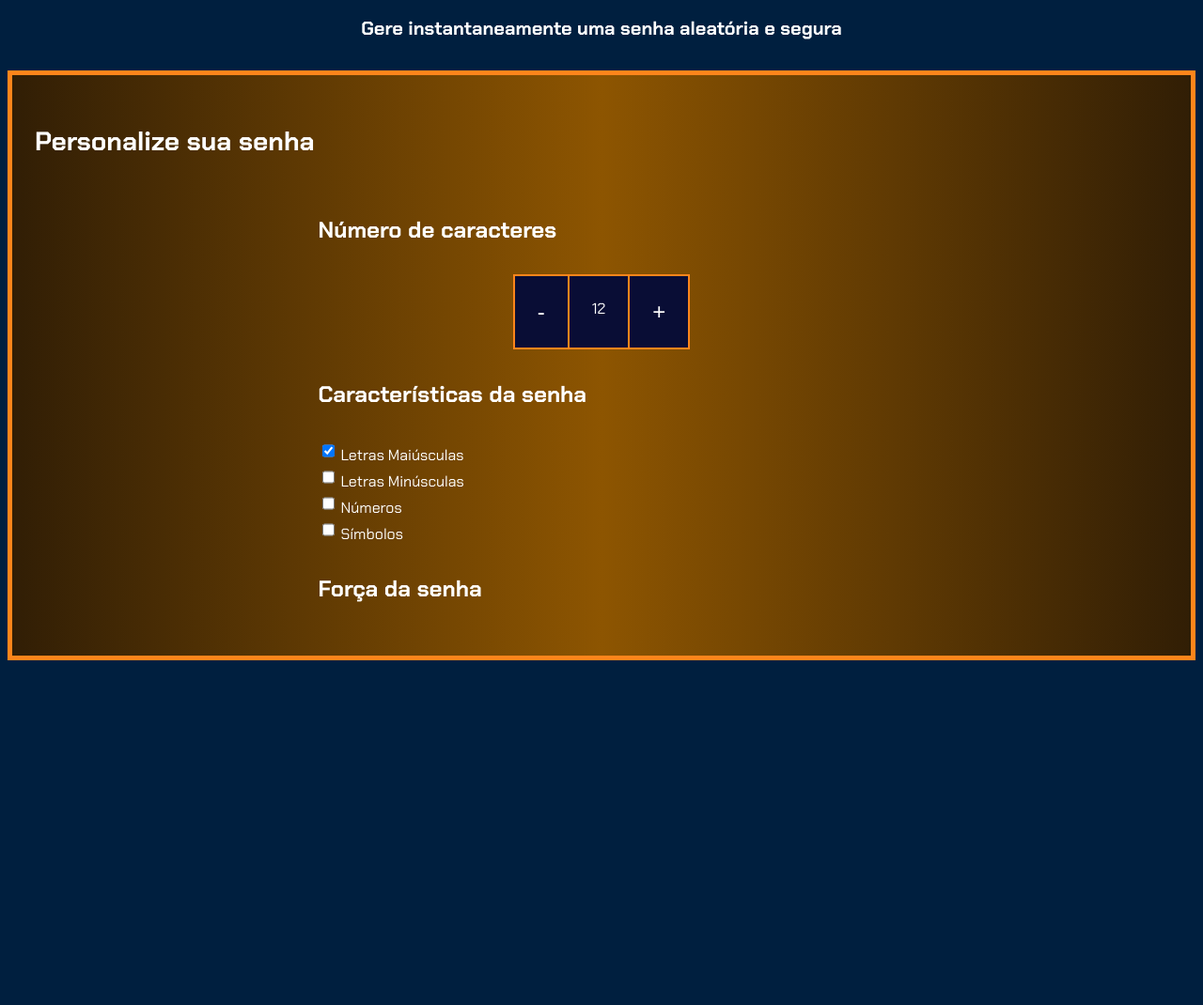
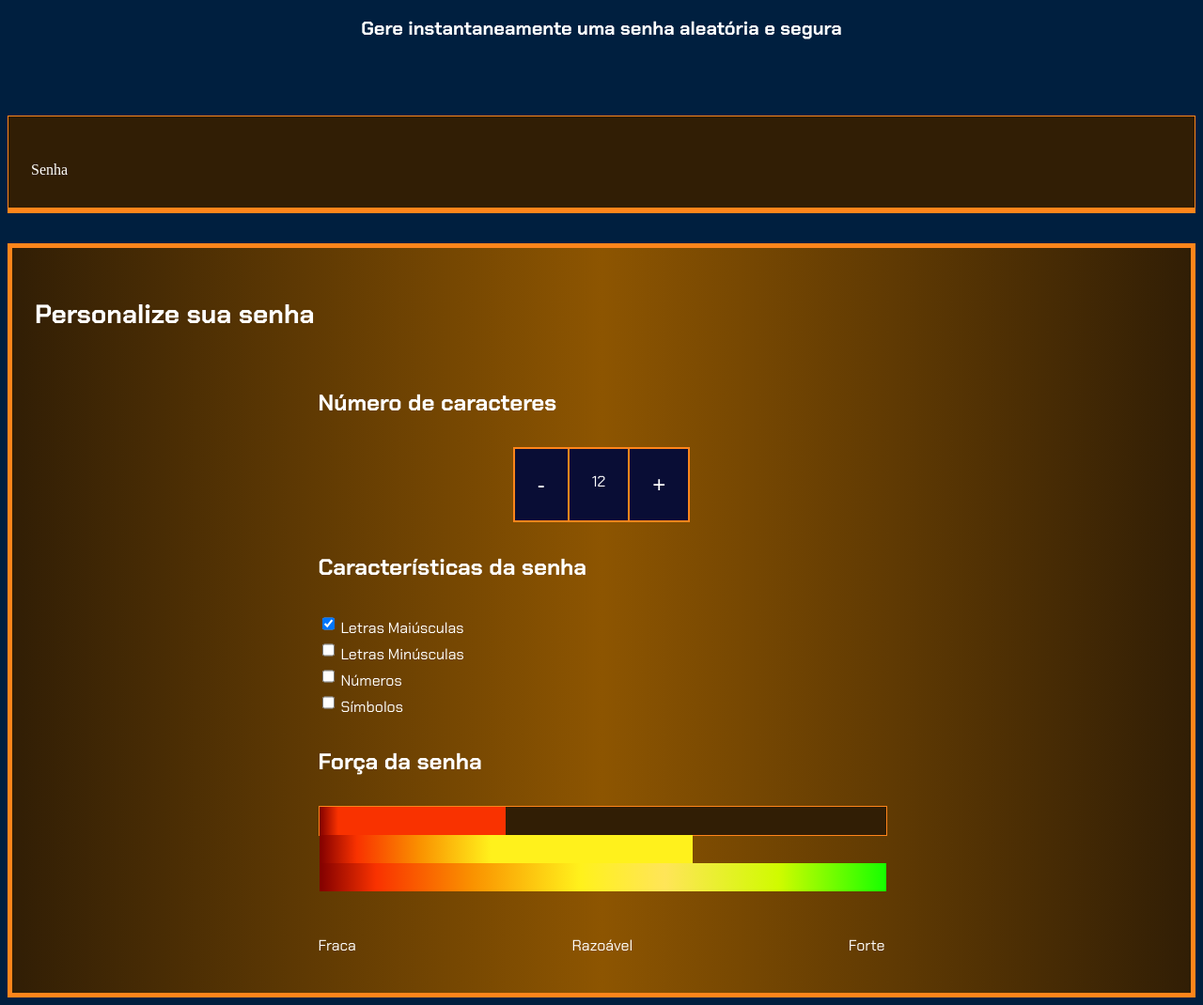
Before and after one commit to EduardoMoro1/seguranca_digital_definitivo, a plain HTML site: page index.html in a window 1280 px wide. Shown: the part 200-1270 px from the top of the page at 94% size. Before the commit the page ends 911 px from the top, so only its background shows below. Drawn offline with Linux system fonts and the light colour scheme.

Commit message:
Checkpoint dia 08/04

```diff
--- a/index.html
+++ b/index.html
@@ -15,6 +15,10 @@
         <h3 class="titulo-secundario">Gere instantaneamente uma senha aleatória e segura</h3>
     </div>
 <!-- _____________________________parametro_______________________________ -->
+<div class="conteudo-senha">
+    <label for="senha">Senha</label>
+    <input name="senha" type="text" id="campo-senha">
+</div>
     <div class="parametro">
         <h3 class="parametro-titulo">Personalize sua senha</h3>
 
@@ -51,6 +55,15 @@
 
             <div class="parametro-senha">
                 <h4 class="parametro-senha-titulo">Força da senha</h4>
+                <div class="barra"></div>
+                <div class="fraca forca"></div>
+                <div class="razoavel forca"></div>
+                <div class="forte forca"></div>
+                <div class="parametro-senha-textos">
+                    <p>Fraca</p>
+                    <p>Razoável</p>
+                    <p>Forte</p>
+                </div>
             </div>
 
         </div>
@@ -91,6 +104,6 @@
 
 
 
-
+<script src="main.js"></script>
 </body>
 </html>
--- a/main.js
+++ b/main.js
@@ -0,0 +1,3 @@
+document.querySelector('parametro-senha-texto');
+const numerosenha = document.querySelector('.parametro-senha-texto')
+numerosenha.textContent = 5;
--- a/style.css
+++ b/style.css
@@ -4,7 +4,7 @@
         flex-direction: row;
     }
 }
-/*____________________________________________________________________________*/
+/*_____________________________________Vars_______________________________________*/
 :root{
     --branco:white;
     --cor-do-fundo:#001f3f;
@@ -31,6 +31,26 @@ body{
     margin-top: 80px;
 }
 /*_________________________parametro e senha___________________________________*/
+.conteudo-senha{
+    margin-top: 80px;
+    background: var(--fundo-senha);
+    padding: 24px;
+    border-bottom: 6px solid var(--borda);
+    border-left: 1px solid var(--borda);
+    border-top: 1px solid var(--borda);
+    border-right: 1px solid var(--borda);
+}
+#campo-senha{
+    background-color: var(--fundo-senha);
+    border: none;
+    color: var(--branco);
+    font-family: var(--roboto-mono);
+    font-size: 40px;
+    width: 70%;
+}
+#campo-senha:focus{
+    outline: none;
+}
 .parametro-titulo{
     font-family: var(--chakra-petch);
     font-size: 28px;
@@ -86,3 +106,32 @@ body{
     height:20px;
     cursor: pointer;
 }
+/*___________________________________Barra_______________________________________*/
+.parametro-senha-textos{
+    display: flex;
+    justify-content: space-between;
+}
+.barra{
+    background-color: var(--fundo-senha);
+    width: 100%;
+    height: 30px;
+    border: 1px solid var(--borda);
+}
+.forca{
+    height: 30px;
+    position: relative;
+    bottom: 31px;
+    left: 1px;
+}
+.fraca{
+    background: linear-gradient(90deg, rgba(130,0,0,1) 0%, rgba(249,50,0,1) 10%);
+    width: 33%;
+}
+.razoavel{
+    background: linear-gradient(90deg, rgba(130,0,0,1) 0%, rgba(249,50,0,1) 10%, rgba(250,146,0,1) 27%, rgba(255,241,28,1) 46%);
+    width: 66%;
+}
+.forte{
+    background: linear-gradient(90deg, rgba(130,0,0,1) 0%, rgba(249,50,0,1) 10%, rgba(250,146,0,1) 27%, rgba(255,241,28,1) 46%, rgba(255,229,88,1) 61%, rgba(208,251,0,1) 81%, rgba(22,255,0,1) 100%);
+    width: 100%;
+}
```
